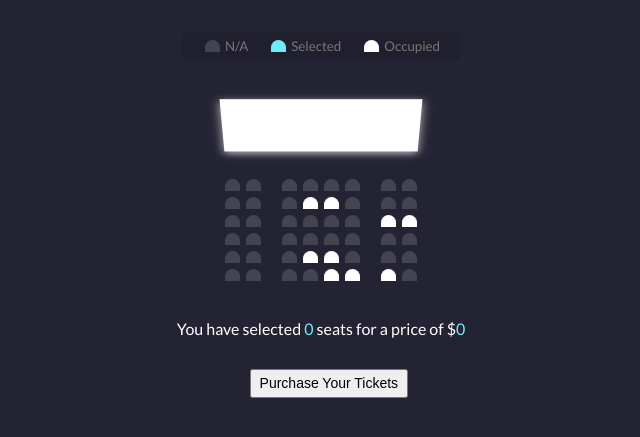
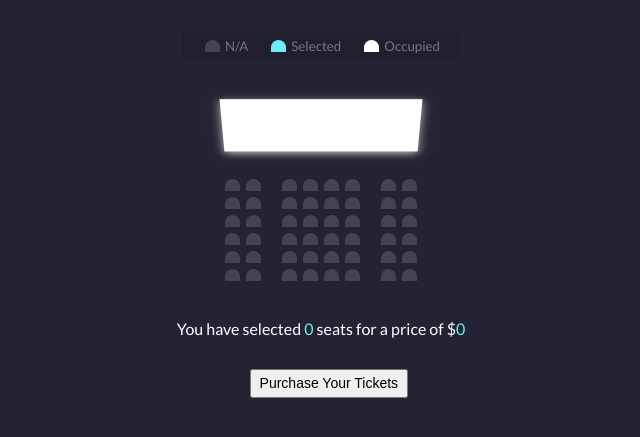
Before and after one commit to OtchereDev/DjangoMovieSeatBooking, a Django app: page / in a window 1280 px wide. Shown: the part 226-663 px from the top of the page, without its empty margins (319-959 px from the left). Run offline with Django 3.2, Linux system fonts and the light colour scheme; data that the repository does not hold is empty.

Commit message:
added dynamic rendering og movies from db and removed static occupied seats

```diff
--- a/templates/index.html
+++ b/templates/index.html
@@ -14,7 +14,7 @@
       <select id="movie">
         {% for movie in movies %}
 
-          <option id='{{movie.title}}' {% if forloop.counter == 1 %}selected{% endif %} value={{movie.price}}>{{movie.title}} (${{movie.price}})</option>
+          <option id='{{movie.title}}'  value={{movie.price}}>{{movie.title}} (${{movie.price}})</option>
         {% endfor %}
         {% comment %} <option value="12">Joker ($12)</option>
         <option value="8">Toy Story 4 ($8)</option>
@@ -54,21 +54,11 @@
         <div class="seat"></div>
         <div class="seat"></div>
         <div class="seat"></div>
-        <div class="seat occupied"></div>
-        <div class="seat occupied"></div>
-        <div class="seat"></div>
-        <div class="seat"></div>
-        <div class="seat"></div>
-      </div>
-      <div class="row">
         <div class="seat"></div>
         <div class="seat"></div>
         <div class="seat"></div>
         <div class="seat"></div>
         <div class="seat"></div>
-        <div class="seat"></div>
-        <div class="seat occupied"></div>
-        <div class="seat occupied"></div>
       </div>
       <div class="row">
         <div class="seat"></div>
@@ -84,8 +74,8 @@
         <div class="seat"></div>
         <div class="seat"></div>
         <div class="seat"></div>
-        <div class="seat occupied"></div>
-        <div class="seat occupied"></div>
+        <div class="seat"></div>
+        <div class="seat"></div>
         <div class="seat"></div>
         <div class="seat"></div>
         <div class="seat"></div>
@@ -95,9 +85,19 @@
         <div class="seat"></div>
         <div class="seat"></div>
         <div class="seat"></div>
-        <div class="seat occupied"></div>
-        <div class="seat occupied"></div>
-        <div class="seat occupied"></div>
+        <div class="seat"></div>
+        <div class="seat"></div>
+        <div class="seat"></div>
+        <div class="seat"></div>
+      </div>
+      <div class="row">
+        <div class="seat"></div>
+        <div class="seat"></div>
+        <div class="seat"></div>
+        <div class="seat"></div>
+        <div class="seat "></div>
+        <div class="seat"></div>
+        <div class="seat"></div>
         <div class="seat"></div>
       </div>
     </div>
@@ -112,7 +112,6 @@
     <div class='cta'>
       <button class='purchase_btn'>Purchase Your Tickets</button>
     </div>
-
     <script src="{% static 'script.js' %}"></script>
     <script src="{% static 'backend.js' %}"></script>
   </body>
```
